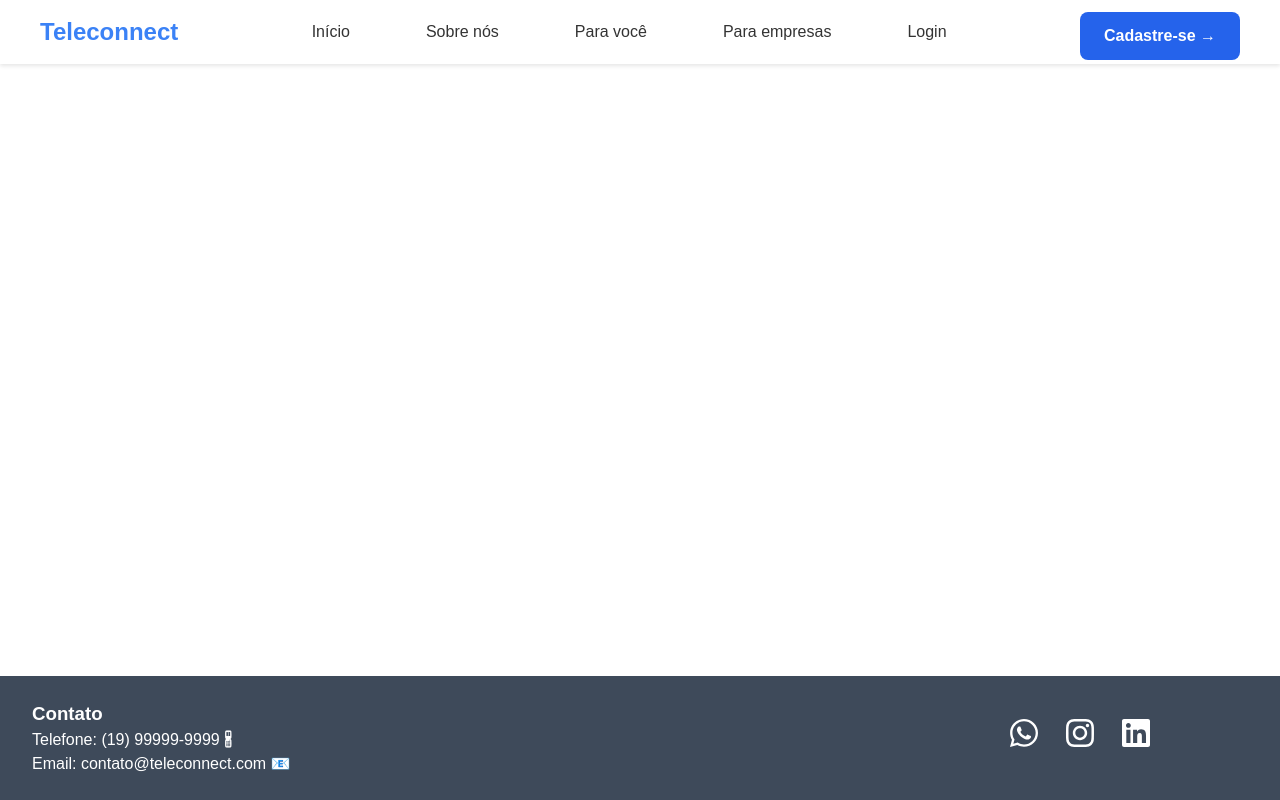
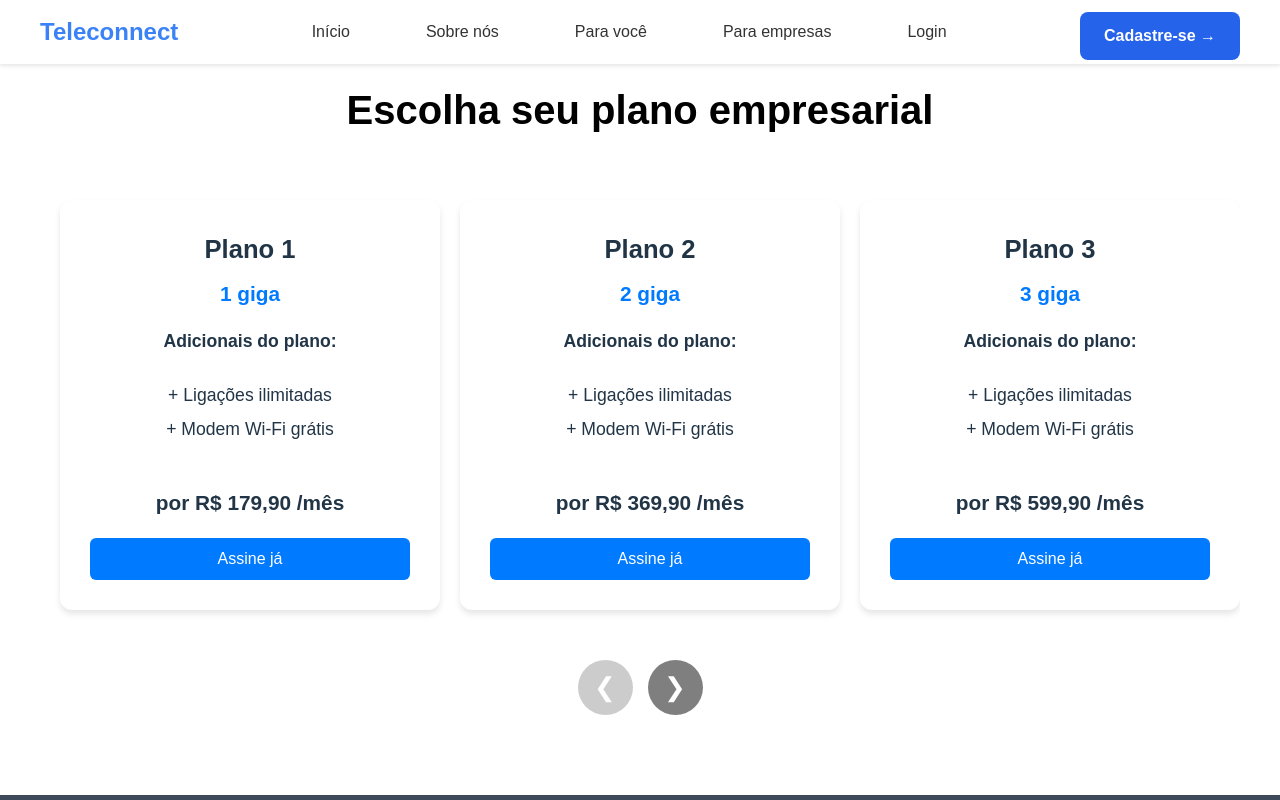
Before and after one commit to JoaoDelomo/case_II_frontend, a React (Vite) app in the folder teleconnect/: page /para-empresas in a window 1280 px wide. Built offline with nearby package versions, Linux system fonts and the light colour scheme.

Commit message:
para_empresas

```diff
--- a/teleconnect/src/App.tsx
+++ b/teleconnect/src/App.tsx
@@ -9,6 +9,7 @@ import Registrar from "./pages/registrar/Registrar"; // Importando a página de
 import ForgotPassword from "./pages/esqueci_senha/ForgotPassword"; // Importando a página de registro
 import LandingPage from "./pages/landing/Landing";
 import ParaVoce from "./pages/para_você/ParaVoce"
+import ParaEmpresas from "./pages/para_empresas/ParaEmpresas";
 
 
 export default function App() {
@@ -26,6 +27,7 @@ export default function App() {
             <Route path="/register" element={<Registrar />} /> {/* 🔹 Adicionada a rota de registro */}
             <Route path="/forgot-password" element={<ForgotPassword />} />
             <Route path="/para-voce" element={<ParaVoce />} />
+            <Route path="/para-empresas" element={<ParaEmpresas />} />
           </Routes>
         </div>
         <Footer />
--- a/teleconnect/src/components/header/Header.tsx
+++ b/teleconnect/src/components/header/Header.tsx
@@ -24,7 +24,7 @@ export default function Header() {
           <Link to="/" className={styles.navLink}>Início</Link>
           <Link to="/sobre-nos" className={styles.navLink}>Sobre nós</Link>
           <Link to="/para-voce" className={styles.navLink}>Para você</Link>
-          <Link to="/business" className={styles.navLink}>Para empresas</Link>
+          <Link to="/para-empresas" className={styles.navLink}>Para empresas</Link>
           <Link to="/login" className={styles.navLink}>Login</Link>
         </nav>
 
@@ -42,7 +42,7 @@ export default function Header() {
           <Link to="/" className={styles.navLink} onClick={() => setIsOpen(false)}>Início</Link>
           <Link to="/sobre-nos" className={styles.navLink} onClick={() => setIsOpen(false)}>Sobre nós</Link>
           <Link to="/para-voce" className={styles.navLink} onClick={() => setIsOpen(false)}>Para você</Link>
-          <Link to="/business" className={styles.navLink} onClick={() => setIsOpen(false)}>Para empresas</Link>
+          <Link to="/para empresas" className={styles.navLink} onClick={() => setIsOpen(false)}>Para empresas</Link>
           <Link to="/login" className={styles.navLink} onClick={() => setIsOpen(false)}>Login</Link>
           <Link to="/register" className={styles.registerButton}>
             Cadastre-se →
--- /dev/null
+++ b/teleconnect/src/pages/para_empresas/ParaEmpresas.css
@@ -0,0 +1,138 @@
+/* Container principal */
+.plans-container {
+    display: flex;
+    flex-direction: column;
+    align-items: center;
+    padding: 80px 20px;
+    width: 100%;
+    max-width: 1200px;
+    margin: 0 auto;
+  }
+
+  /* Título "Escolha seu plano empresarial" */
+  .title {
+    font-size: 2.5rem;
+    font-weight: bold;
+    text-align: center;
+    margin-bottom: 40px;
+    width: 100%;
+  }
+
+  /* Contêiner para centralizar o slider */
+  .plans-slider-container {
+    width: 100%;
+    overflow: hidden;
+    display: flex;
+    justify-content: flex-start;
+  }
+
+  /* Estilização do Slider */
+  .plans-slider {
+    display: flex;
+    gap: 20px;
+    overflow-x: auto;
+    scroll-behavior: smooth;
+    padding: 20px;
+    scrollbar-width: none;
+  }
+
+  .plans-slider::-webkit-scrollbar {
+    display: none;
+  }
+
+  /* Cartão de cada plano */
+  .plan-card {
+    flex: 0 0 auto;
+    width: 320px;
+    height: 350px;
+    background: white;
+    padding: 30px;
+    border-radius: 12px;
+    box-shadow: 0px 4px 6px rgba(0, 0, 0, 0.1);
+    text-align: center;
+    display: flex;
+    flex-direction: column;
+    justify-content: space-between;
+  }
+
+  .plan-card h3 {
+    font-size: 1.6rem;
+    font-weight: bold;
+  }
+
+  .speed {
+    font-size: 1.3rem;
+    color: #007bff;
+    font-weight: bold;
+  }
+
+  .subtext {
+    font-size: 1.1rem;
+    font-weight: bold;
+    margin-top: 10px;
+  }
+
+  .plan-card ul {
+    list-style: none;
+    padding: 0;
+    font-size: 1.1rem;
+  }
+
+  .plan-card ul li {
+    margin-bottom: 8px;
+  }
+
+  .price {
+    font-size: 1.3rem;
+    font-weight: bold;
+    margin: 10px 0;
+  }
+
+  /* Botão de assinatura */
+  .subscribe-btn {
+    background-color: #007bff;
+    color: white;
+    padding: 12px;
+    border: none;
+    border-radius: 6px;
+    cursor: pointer;
+    font-size: 1rem;
+  }
+
+  .subscribe-btn:hover {
+    background-color: #0056b3;
+  }
+
+  /* Botões de navegação abaixo dos planos */
+  .scroll-buttons {
+    display: flex;
+    justify-content: center;
+    margin-top: 30px;
+    gap: 15px;
+  }
+
+  /* Botões arredondados */
+  .scroll-btn {
+    width: 55px;
+    height: 55px;
+    background: rgba(0, 0, 0, 0.5);
+    color: white;
+    border: none;
+    border-radius: 50%;
+    cursor: pointer;
+    font-size: 26px;
+    display: flex;
+    align-items: center;
+    justify-content: center;
+    transition: background 0.3s ease;
+  }
+
+  /* Botão desativado */
+  .scroll-btn.disabled {
+    background: rgba(0, 0, 0, 0.2);
+    cursor: not-allowed;
+  }
+
+  .scroll-btn:hover:not(.disabled) {
+    background: rgba(0, 0, 0, 0.8);
+  }
--- /dev/null
+++ b/teleconnect/src/pages/para_empresas/ParaEmpresas.tsx
@@ -0,0 +1,92 @@
+import "./ParaEmpresas.css";
+import { useRef, useState, useEffect } from "react";
+
+export default function ParaEmpresas() {
+  const sliderRef = useRef<HTMLDivElement>(null);
+  const [canScrollLeft, setCanScrollLeft] = useState(false);
+  const [canScrollRight, setCanScrollRight] = useState(true);
+
+  // Função para verificar se os botões devem estar ativos ou desativados
+  const checkScrollPosition = () => {
+    if (sliderRef.current) {
+      const { scrollLeft, scrollWidth, clientWidth } = sliderRef.current;
+      setCanScrollLeft(scrollLeft > 0);
+      setCanScrollRight(scrollLeft + clientWidth < scrollWidth);
+    }
+  };
+
+  // Função para rolar o slider
+  const scroll = (direction: "left" | "right") => {
+    if (sliderRef.current) {
+      const scrollAmount = 320;
+      sliderRef.current.scrollBy({
+        left: direction === "right" ? scrollAmount : -scrollAmount,
+        behavior: "smooth",
+      });
+    }
+  };
+
+  // Adiciona um listener para detectar quando o usuário rolar manualmente
+  useEffect(() => {
+    const slider = sliderRef.current;
+    if (slider) {
+      slider.addEventListener("scroll", checkScrollPosition);
+      checkScrollPosition();
+    }
+    return () => {
+      if (slider) {
+        slider.removeEventListener("scroll", checkScrollPosition);
+      }
+    };
+  }, []);
+
+  const plans = [
+    { name: "Plano 1", speed: "1 giga", price: "R$ 179,90" },
+    { name: "Plano 2", speed: "2 giga", price: "R$ 369,90" },
+    { name: "Plano 3", speed: "3 giga", price: "R$ 599,90" },
+    { name: "Plano 4", speed: "5 giga", price: "R$ 799,90" },
+    { name: "Plano 5", speed: "7 giga", price: "R$ 999,90" },
+  ];
+
+  return (
+    <div className="plans-container">
+      <h2 className="title">Escolha seu plano empresarial</h2>
+
+      <div className="plans-slider-container">
+        <div className="plans-slider" ref={sliderRef}>
+          {plans.map((plan, index) => (
+            <div key={index} className="plan-card">
+              <h3>{plan.name}</h3>
+              <p className="speed">{plan.speed}</p>
+              <p className="subtext">Adicionais do plano:</p>
+              <ul>
+                <li>+ Ligações ilimitadas</li>
+                <li>+ Modem Wi-Fi grátis</li>
+              </ul>
+              <p className="price">por {plan.price} /mês</p>
+              <button className="subscribe-btn">Assine já</button>
+            </div>
+          ))}
+        </div>
+      </div>
+
+      {/* Botões de navegação abaixo dos planos */}
+      <div className="scroll-buttons">
+        <button
+          className={`scroll-btn ${!canScrollLeft ? "disabled" : ""}`}
+          onClick={() => scroll("left")}
+          disabled={!canScrollLeft}
+        >
+          &#10094;
+        </button>
+        <button
+          className={`scroll-btn ${!canScrollRight ? "disabled" : ""}`}
+          onClick={() => scroll("right")}
+          disabled={!canScrollRight}
+        >
+          &#10095;
+        </button>
+      </div>
+    </div>
+  );
+}
```
